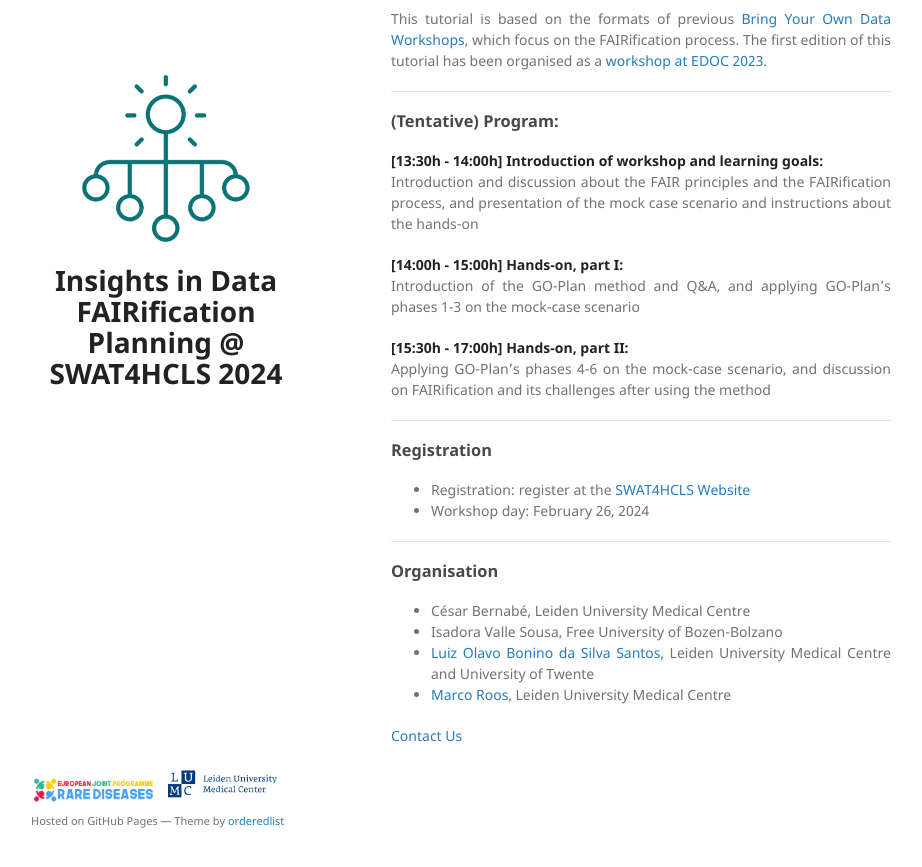
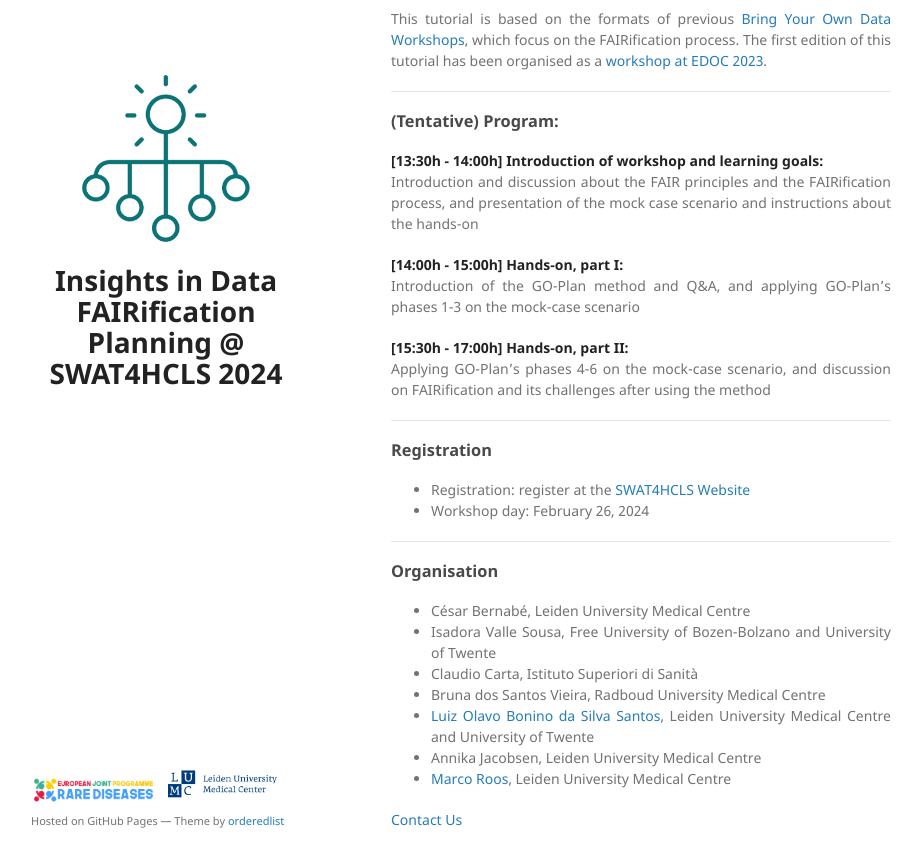
Before and after one commit to FAIRification-Planning/FAIRification-Planning.github.io, a Jekyll site: the page built from index.md, in a window 1280 px wide and 900 px high, scrolled down 719 px. Shown: the top 867 px of the window, without its empty margins (179-1101 px from the left). Built offline with Jekyll 4.4.1, drawn with Linux system fonts in a browser that asks for light colours; the repository's description, which GitHub fills in, is left out; our own code applies the rules of GitHub Pages for plain Markdown files.

Commit message:
updating organisers

```diff
--- a/index.md
+++ b/index.md
@@ -51,8 +51,11 @@ Applying GO-Plan's phases 4-6 on the mock-case scenario, and discussion on FAIRi
 ### Organisation
 
 * César Bernabé, Leiden University Medical Centre
-* Isadora Valle Sousa, Free University of Bozen-Bolzano
+* Isadora Valle Sousa, Free University of Bozen-Bolzano and University of Twente
+* Claudio Carta, Istituto Superiori di Sanità
+* Bruna dos Santos Vieira, Radboud University Medical Centre
 * [Luiz Olavo Bonino da Silva Santos](https://people.utwente.nl/l.o.boninodasilvasantos){:target="_blank"}, Leiden University Medical Centre and University of Twente
+* Annika Jacobsen, Leiden University Medical Centre
 * [Marco Roos](https://www.lumc.nl/en/about-lumc/afdelingen/human-genetics/biosemantics/){:target="_blank"}, Leiden University Medical Centre
 
 [Contact Us](mailto:byofo-edoc@outlook.com)
```
